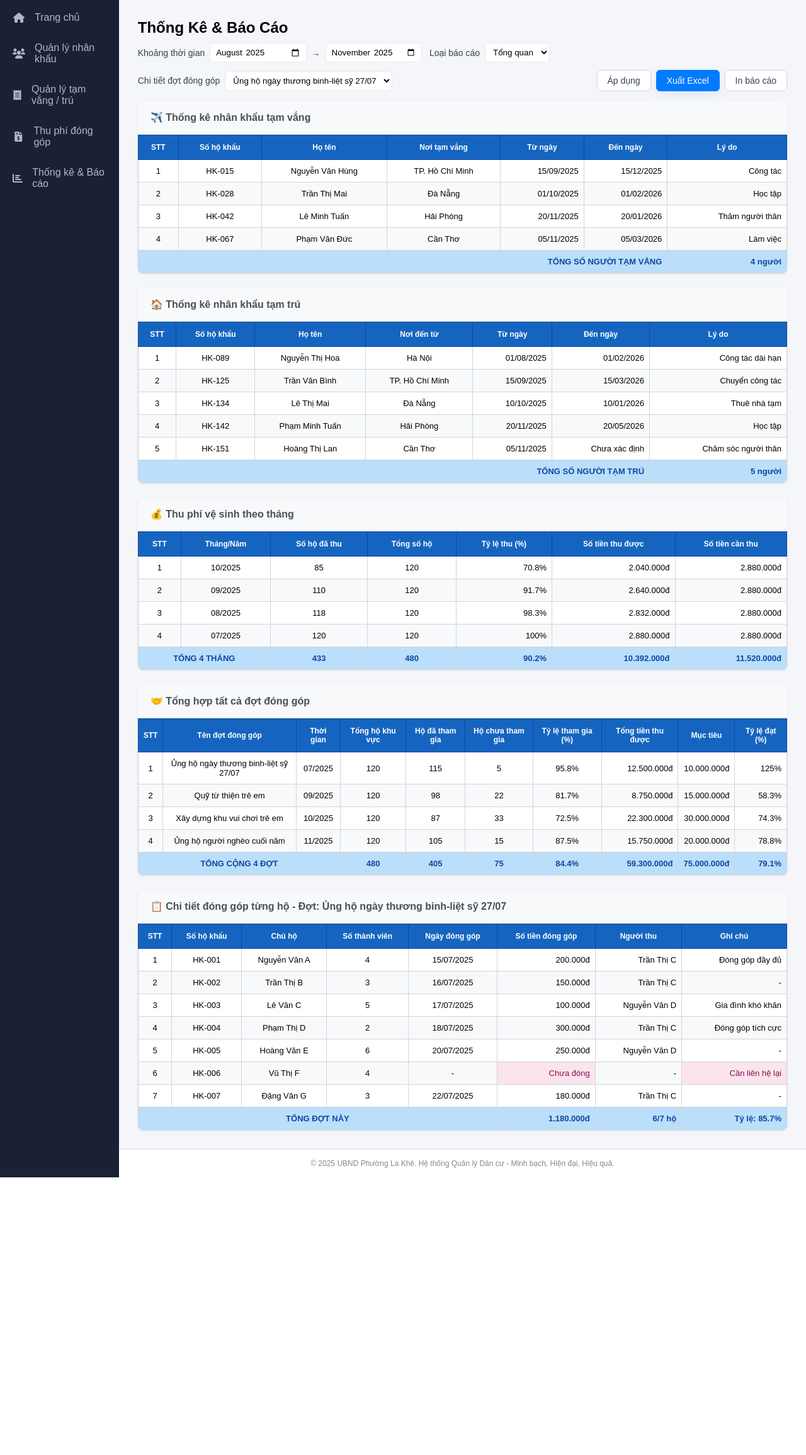
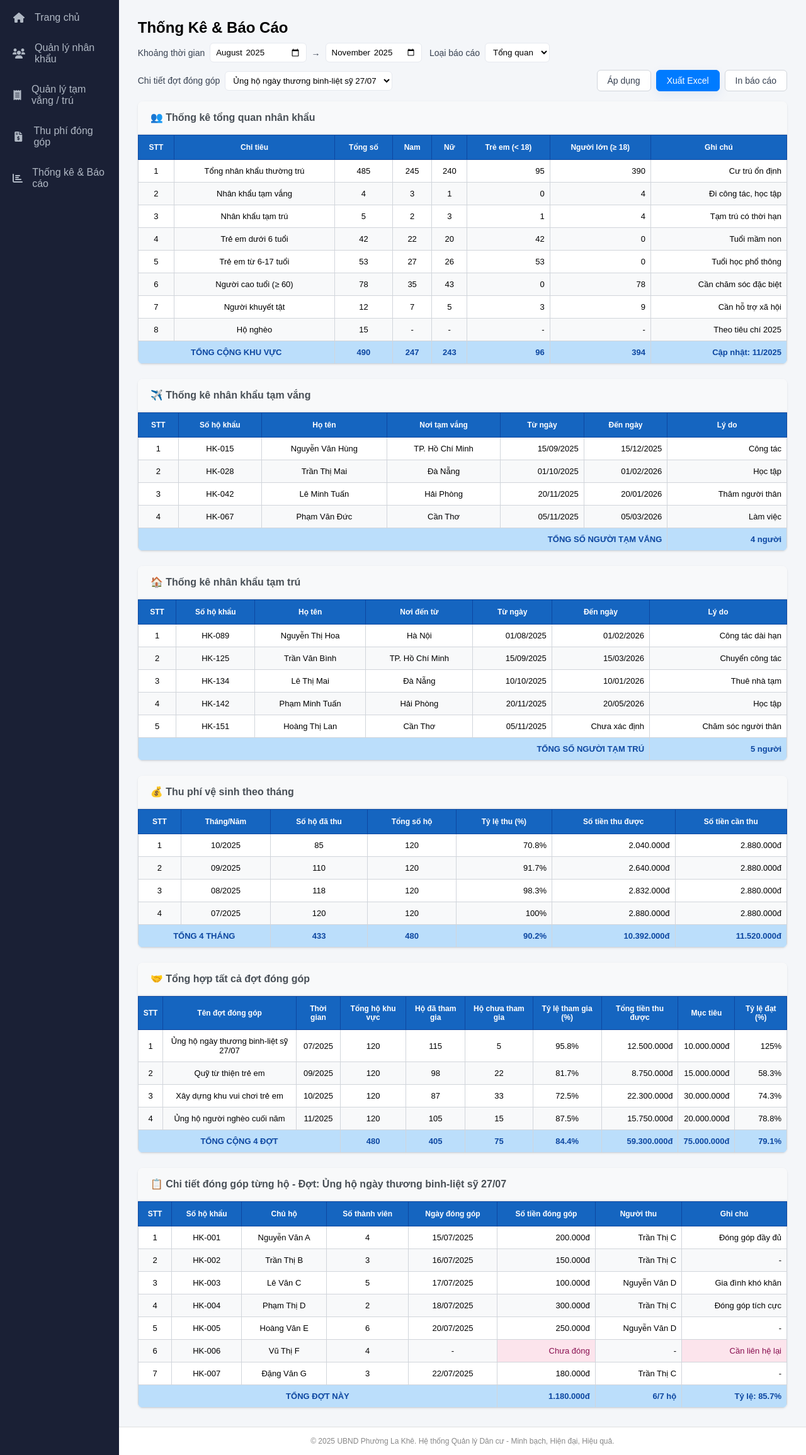
Before and after one commit to Ducanh2005HUST/KTPM-Back-end, a Django app: template core/templates/thongke_baocao.html in a window 1280 px wide. Shown: the part 81-2392 px from the top of the page at 63% size. Before the commit the page ends 1951 px from the top, so only its background shows below. Run offline with Django 4.2, Linux system fonts and the light colour scheme; the template is opened without the code that fills it, so the values that code supplies are empty; some libraries are stand-ins or nearby versions.

Commit message:
thống kê nhân khẩu

```diff
--- a/core/static/js/thongke_baocao.js
+++ b/core/static/js/thongke_baocao.js
@@ -16,7 +16,14 @@ document.addEventListener('DOMContentLoaded', function(){
                     break;
 
                 case 'nhankhau':
-                    // Export both temporary absent and residence
+                    // Export population overview first
+                    const populationOverviewTable = document.getElementById('populationOverviewTable');
+                    if (populationOverviewTable && populationOverviewTable.closest('.report-section').style.display !== 'none') {
+                        const populationOverviewWs = XLSX.utils.table_to_sheet(populationOverviewTable);
+                        XLSX.utils.book_append_sheet(wb, populationOverviewWs, 'Thống kê tổng quan');
+                    }
+
+                    // Export temporary absent and residence
                     const temporaryAbsentTable = document.getElementById('temporaryAbsentTable');
                     if (temporaryAbsentTable && temporaryAbsentTable.closest('.report-section').style.display !== 'none') {
                         const temporaryAbsentWs = XLSX.utils.table_to_sheet(temporaryAbsentTable);
@@ -301,6 +308,7 @@ function updateDonationDetail(campaignId) {
 function showReportSections(reportType) {
     // Get all report sections
     const sections = {
+        'populationOverview': document.querySelector('#populationOverviewTable').closest('.report-section'),
         'temporaryAbsent': document.querySelector('#temporaryAbsentTable').closest('.report-section'),
         'temporaryResidence': document.querySelector('#temporaryResidenceTable').closest('.report-section'),
         'fee': document.querySelector('#feeTable').closest('.report-section'),
@@ -324,7 +332,8 @@ function showReportSections(reportType) {
             break;
 
         case 'nhankhau':
-            // Show only population related sections
+            // Show population related sections
+            if (sections.populationOverview) sections.populationOverview.style.display = 'block';
             if (sections.temporaryAbsent) sections.temporaryAbsent.style.display = 'block';
             if (sections.temporaryResidence) sections.temporaryResidence.style.display = 'block';
             break;
@@ -455,6 +464,7 @@ function showNotification(message, type = 'info') {
 function exportAllVisibleSections(wb) {
     // Export all visible sections
     const sections = {
+        'populationOverviewTable': 'Thống kê tổng quan nhân khẩu',
         'temporaryAbsentTable': 'Danh sách tạm vắng',
         'temporaryResidenceTable': 'Danh sách tạm trú',
         'feeTable': 'Thu phí theo tháng',
--- a/core/templates/thongke_baocao.html
+++ b/core/templates/thongke_baocao.html
@@ -40,6 +40,118 @@
 </div>
 
 <div class="reports-container">
+    <!-- Bảng thống kê tổng quan nhân khẩu -->
+    <div class="report-section">
+        <h3>👥 Thống kê tổng quan nhân khẩu</h3>
+        <div class="excel-table">
+            <table id="populationOverviewTable">
+                <thead>
+                    <tr>
+                        <th>STT</th>
+                        <th>Chỉ tiêu</th>
+                        <th>Tổng số</th>
+                        <th>Nam</th>
+                        <th>Nữ</th>
+                        <th>Trẻ em (< 18)</th>
+                        <th>Người lớn (≥ 18)</th>
+                        <th>Ghi chú</th>
+                    </tr>
+                </thead>
+                <tbody>
+                    <tr>
+                        <td>1</td>
+                        <td>Tổng nhân khẩu thường trú</td>
+                        <td>485</td>
+                        <td>245</td>
+                        <td>240</td>
+                        <td>95</td>
+                        <td>390</td>
+                        <td>Cư trú ổn định</td>
+                    </tr>
+                    <tr>
+                        <td>2</td>
+                        <td>Nhân khẩu tạm vắng</td>
+                        <td>4</td>
+                        <td>3</td>
+                        <td>1</td>
+                        <td>0</td>
+                        <td>4</td>
+                        <td>Đi công tác, học tập</td>
+                    </tr>
+                    <tr>
+                        <td>3</td>
+                        <td>Nhân khẩu tạm trú</td>
+                        <td>5</td>
+                        <td>2</td>
+                        <td>3</td>
+                        <td>1</td>
+                        <td>4</td>
+                        <td>Tạm trú có thời hạn</td>
+                    </tr>
+                    <tr>
+                        <td>4</td>
+                        <td>Trẻ em dưới 6 tuổi</td>
+                        <td>42</td>
+                        <td>22</td>
+                        <td>20</td>
+                        <td>42</td>
+                        <td>0</td>
+                        <td>Tuổi mầm non</td>
+                    </tr>
+                    <tr>
+                        <td>5</td>
+                        <td>Trẻ em từ 6-17 tuổi</td>
+                        <td>53</td>
+                        <td>27</td>
+                        <td>26</td>
+                        <td>53</td>
+                        <td>0</td>
+                        <td>Tuổi học phổ thông</td>
+                    </tr>
+                    <tr>
+                        <td>6</td>
+                        <td>Người cao tuổi (≥ 60)</td>
+                        <td>78</td>
+                        <td>35</td>
+                        <td>43</td>
+                        <td>0</td>
+                        <td>78</td>
+                        <td>Cần chăm sóc đặc biệt</td>
+                    </tr>
+                    <tr>
+                        <td>7</td>
+                        <td>Người khuyết tật</td>
+                        <td>12</td>
+                        <td>7</td>
+                        <td>5</td>
+                        <td>3</td>
+                        <td>9</td>
+                        <td>Cần hỗ trợ xã hội</td>
+                    </tr>
+                    <tr>
+                        <td>8</td>
+                        <td>Hộ nghèo</td>
+                        <td>15</td>
+                        <td>-</td>
+                        <td>-</td>
+                        <td>-</td>
+                        <td>-</td>
+                        <td>Theo tiêu chí 2025</td>
+                    </tr>
+                    <tr class="total-row">
+                        <td colspan="2"><strong>TỔNG CỘNG KHU VỰC</strong></td>
+                        <td><strong>490</strong></td>
+                        <td><strong>247</strong></td>
+                        <td><strong>243</strong></td>
+                        <td><strong>96</strong></td>
+                        <td><strong>394</strong></td>
+                        <td><strong>Cập nhật: 11/2025</strong></td>
+                    </tr>
+                </tbody>
+            </table>
+        </div>
+    </div>
+
     <!-- Bảng thống kê tạm vắng -->
     <div class="report-section">
         <h3>✈️ Thống kê nhân khẩu tạm vắng</h3>
```
